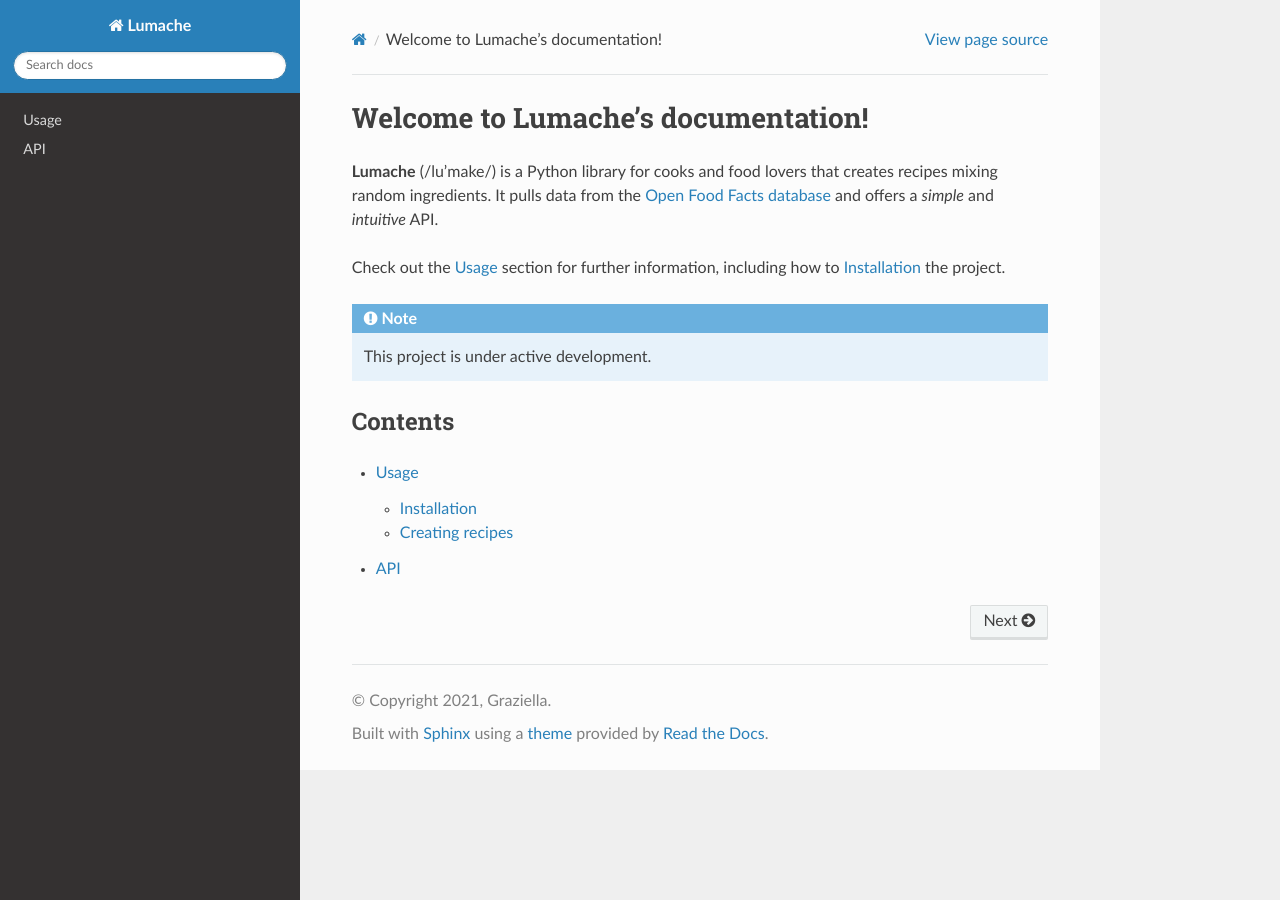
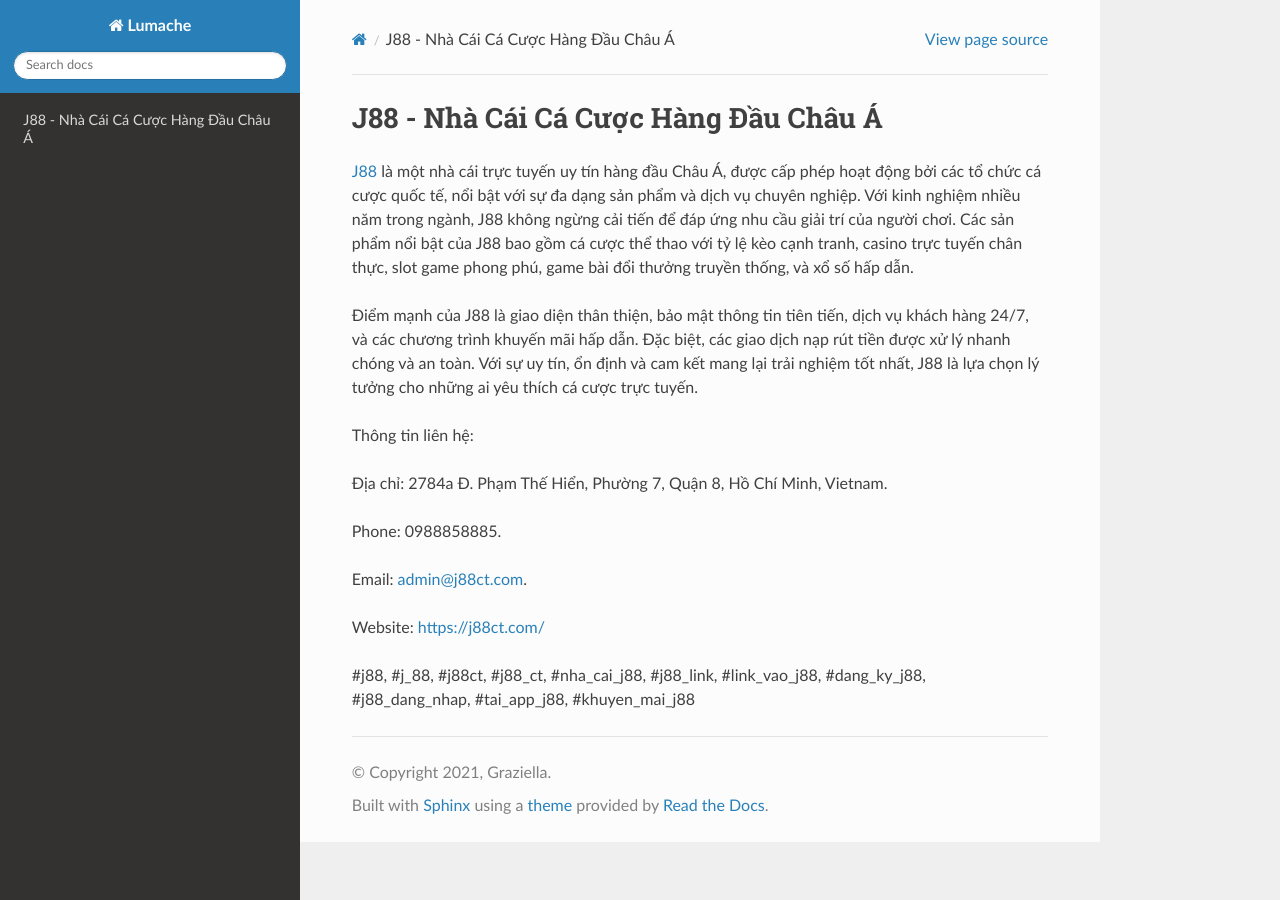
Before and after one commit to plapenanec/1j88ctcom1, a Sphinx documentation site: the page built from docs/source/index.rst, in a window 1280 px wide. Built offline with Sphinx 7.4.7 and the Read the Docs theme 3.1.0, drawn with Linux system fonts in a browser that asks for light colours.

Commit message:
Update index.rst

```diff
--- a/docs/source/index.rst
+++ b/docs/source/index.rst
@@ -1,22 +1,18 @@
-Welcome to Lumache's documentation!
+J88 - Nhà Cái Cá Cược Hàng Đầu Châu Á
 ===================================
 
-**Lumache** (/lu'make/) is a Python library for cooks and food lovers
-that creates recipes mixing random ingredients.
-It pulls data from the `Open Food Facts database <https://world.openfoodfacts.org/>`_
-and offers a *simple* and *intuitive* API.
+`J88 <https://j88ct.com/>`_ là một nhà cái trực tuyến uy tín hàng đầu Châu Á, được cấp phép hoạt động bởi các tổ chức cá cược quốc tế, nổi bật với sự đa dạng sản phẩm và dịch vụ chuyên nghiệp. Với kinh nghiệm nhiều năm trong ngành, J88 không ngừng cải tiến để đáp ứng nhu cầu giải trí của người chơi. Các sản phẩm nổi bật của J88 bao gồm cá cược thể thao với tỷ lệ kèo cạnh tranh, casino trực tuyến chân thực, slot game phong phú, game bài đổi thưởng truyền thống, và xổ số hấp dẫn.
 
-Check out the :doc:`usage` section for further information, including
-how to :ref:`installation` the project.
+Điểm mạnh của J88 là giao diện thân thiện, bảo mật thông tin tiên tiến, dịch vụ khách hàng 24/7, và các chương trình khuyến mãi hấp dẫn. Đặc biệt, các giao dịch nạp rút tiền được xử lý nhanh chóng và an toàn. Với sự uy tín, ổn định và cam kết mang lại trải nghiệm tốt nhất, J88 là lựa chọn lý tưởng cho những ai yêu thích cá cược trực tuyến.
 
-.. note::
+Thông tin liên hệ:
 
-   This project is under active development.
+Địa chỉ: 2784a Đ. Phạm Thế Hiển, Phường 7, Quận 8, Hồ Chí Minh, Vietnam.
 
-Contents
---------
+Phone: 0988858885.
 
-.. toctree::
+Email: admin@j88ct.com.
 
-   usage
-   api
+Website: https://j88ct.com/
+
+#j88, #j_88, #j88ct, #j88_ct, #nha_cai_j88, #j88_link, #link_vao_j88, #dang_ky_j88, #j88_dang_nhap, #tai_app_j88, #khuyen_mai_j88
```
